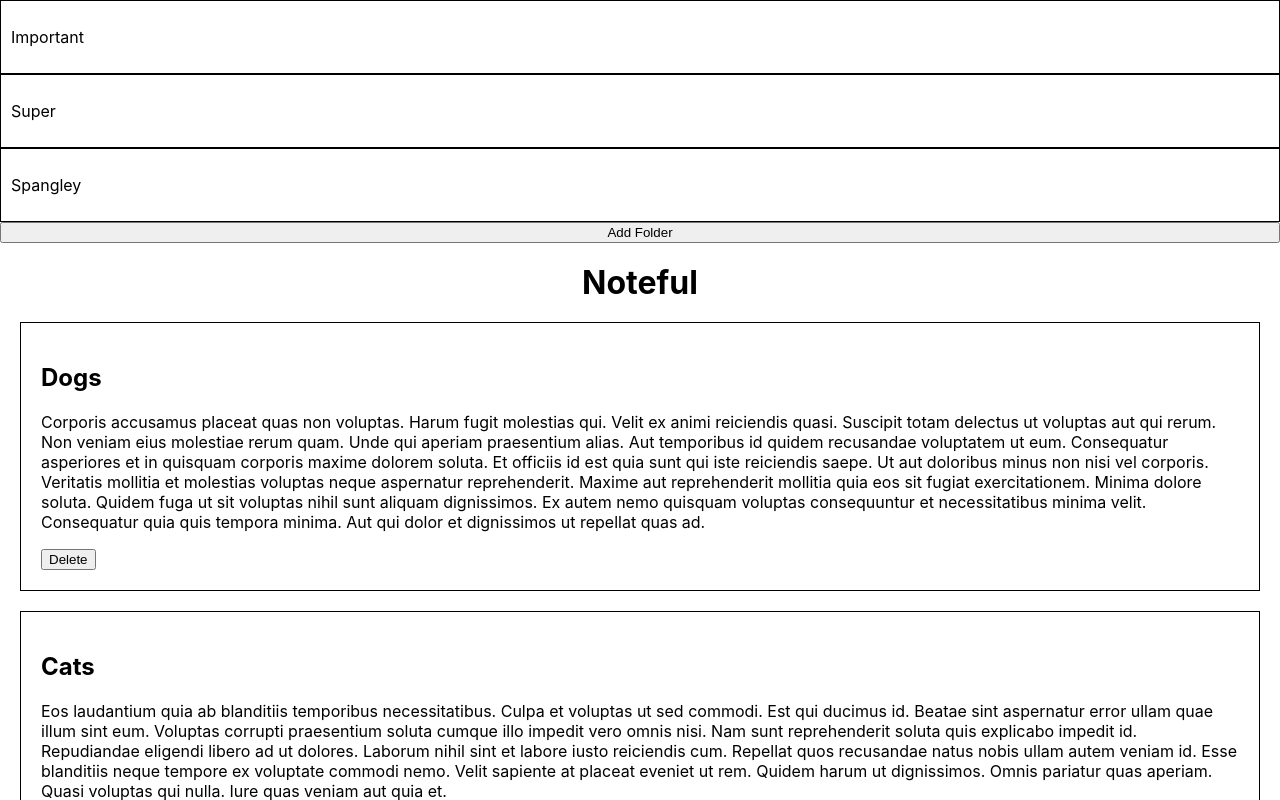
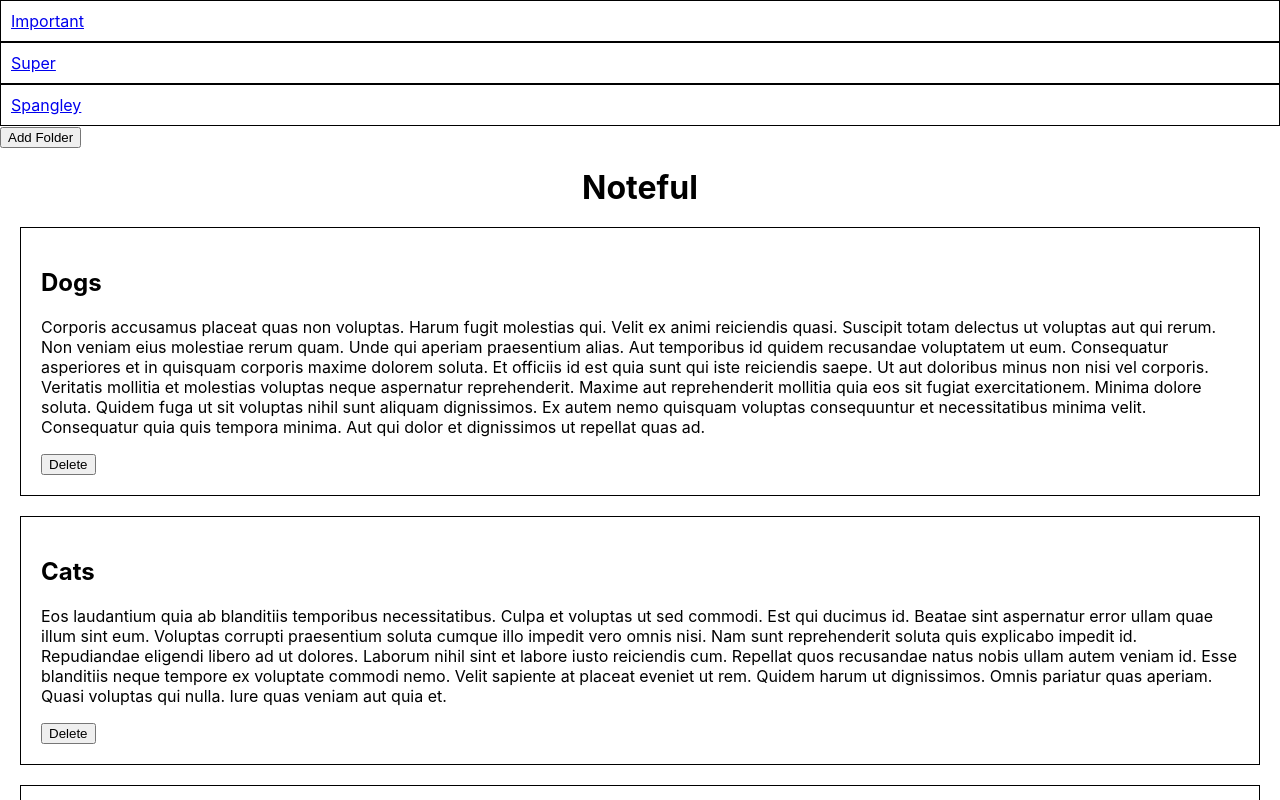
Before and after one commit to christineyoo/noteful, a React (Create React App) app: page / in a window 1280 px wide. Shown: the top 800 px of the page. Built offline with nearby package versions, Linux system fonts and the light colour scheme.

Commit message:
created Folder component

```diff
--- a/package.json
+++ b/package.json
@@ -8,6 +8,7 @@
     "@testing-library/user-event": "^12.7.3",
     "react": "^17.0.1",
     "react-dom": "^17.0.1",
+    "react-router-dom": "^5.2.0",
     "react-scripts": "4.0.3",
     "web-vitals": "^1.1.0"
   },
--- a/public/index.html
+++ b/public/index.html
@@ -24,7 +24,7 @@
       work correctly both with client-side routing and a non-root public URL.
       Learn how to configure a non-root public URL by running `npm run build`.
     -->
-    <title>React App</title>
+    <title>Noteful</title>
   </head>
   <body>
     <noscript>You need to enable JavaScript to run this app.</noscript>
--- a/src/App.js
+++ b/src/App.js
@@ -1,6 +1,6 @@
 import React, { Component } from "react";
+import { Route, Switch } from "react-router-dom";
 import Main from "./main.js";
-import Sidebar from "./sidebar.js";
 import "./App.css";
 
 class App extends Component {
@@ -137,8 +137,17 @@ class App extends Component {
   render() {
     return (
       <div className="App">
-        <Sidebar folders={this.state.folders} />
-        <Main notes={this.state} />
+        <Route
+          path="/"
+          render={(props) => (
+            <Main
+              {...props}
+              notes={this.state.notes}
+              folders={this.state.folders}
+            />
+          )}
+        />
+        <Route path="/folder/:folder-id" />
       </div>
     );
   }
--- a/src/main.js
+++ b/src/main.js
@@ -1,9 +1,11 @@
 import React, { Component } from "react";
+import Sidebar from "./sidebar.js";
+
 import "./main.css";
 
 class Main extends Component {
   displayNotes = () => {
-    const notesArray = this.props.notes.notes;
+    const notesArray = this.props.notes;
     const formattedNotes = notesArray.map((note, i) => {
       return (
         <div className="note-card" key={i}>
@@ -18,6 +20,7 @@ class Main extends Component {
   render() {
     return (
       <>
+        <Sidebar folders={this.props.folders} />
         <h1>Noteful</h1>
         {this.displayNotes()}
         <button>Add Note</button>
--- a/src/sidebar.css
+++ b/src/sidebar.css
@@ -1,8 +1,3 @@
-.sidebar {
-    display: flex;
-    flex-direction: column;
-    flex: 1;
-}
 
 .folder-card {
     padding: 10px;
--- a/src/sidebar.js
+++ b/src/sidebar.js
@@ -1,4 +1,6 @@
 import React, { Component } from "react";
+import { Link } from "react-router-dom";
+
 import "./sidebar.css";
 
 class Sidebar extends Component {
@@ -7,7 +9,7 @@ class Sidebar extends Component {
     const formattedFolders = foldersArray.map((folder, i) => {
       return (
         <div className="folder-card" key={i}>
-          <p>{folder.name}</p>
+          <Link to="/">{folder.name}</Link>
         </div>
       );
     });
@@ -16,7 +18,7 @@ class Sidebar extends Component {
 
   render() {
     return (
-      <div className="sidebar">
+      <div>
         {this.displaySidebar()}
         <button>Add Folder</button>
       </div>
```
Also changed, not shown: src/Folder.js (added, +9 -0 lines), src/index.js (+9 -8 lines), 1 other file (tests, documents, lock files or other folders).
